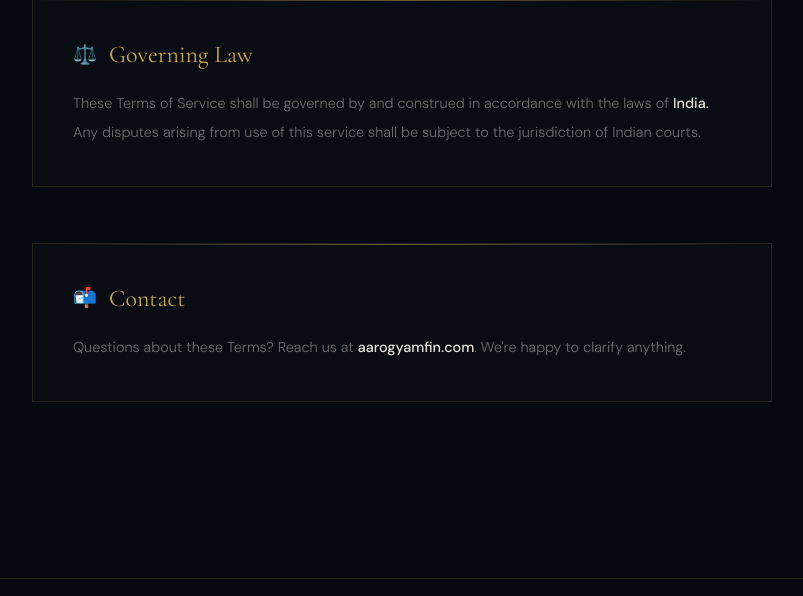
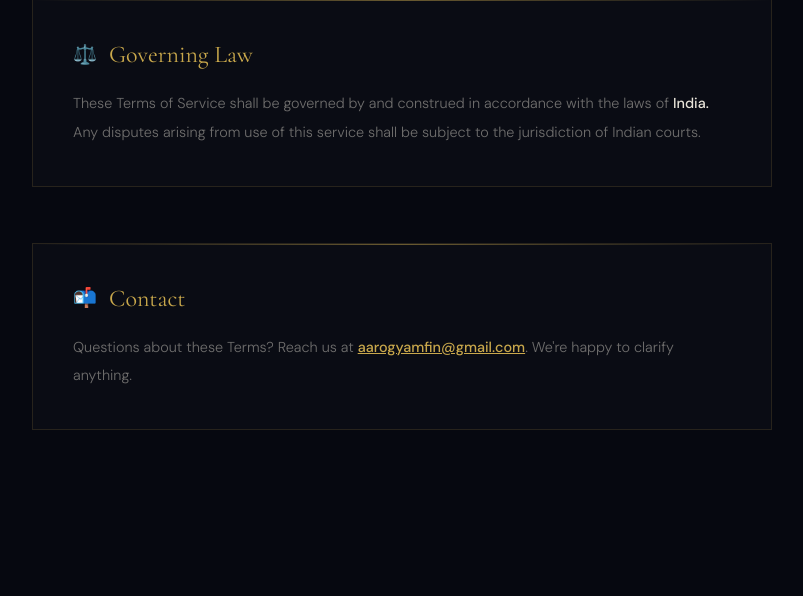
Before and after one commit to meethardik0713/bankai, a Flask app: page /terms in a window 1280 px wide. Shown: the part 2930-3526 px from the top of the page, without its empty margins (238-1041 px from the left). Run offline with Flask 3, Linux system fonts and the light colour scheme.

Commit message:
seo: add contact email to privacy and terms

```diff
--- a/templates/privacy.html
+++ b/templates/privacy.html
@@ -147,7 +147,7 @@
 
   <div class="section reveal">
     <h2><span>📬</span> Contact</h2>
-    <p>Questions about this Privacy Policy? Reach us at <strong>aarogyamfin.com</strong> — we're committed to transparency and will respond promptly.</p>
+    <p>Questions about this Privacy Policy? Reach us at <strong><a href="mailto:aarogyamfin@gmail.com" style="color:var(--gold);">aarogyamfin@gmail.com</a></strong> — we're committed to transparency and will respond promptly.</p>
   </div>
 
 </div>
--- a/templates/terms.html
+++ b/templates/terms.html
@@ -163,7 +163,7 @@
 
   <div class="section reveal">
     <h2><span>📬</span> Contact</h2>
-    <p>Questions about these Terms? Reach us at <strong>aarogyamfin.com</strong>. We're happy to clarify anything.</p>
+    <p>Questions about these Terms? Reach us at <strong><a href="mailto:aarogyamfin@gmail.com" style="color:var(--gold);">aarogyamfin@gmail.com</a></strong>. We're happy to clarify anything.</p>
   </div>
 
 </div>
```
